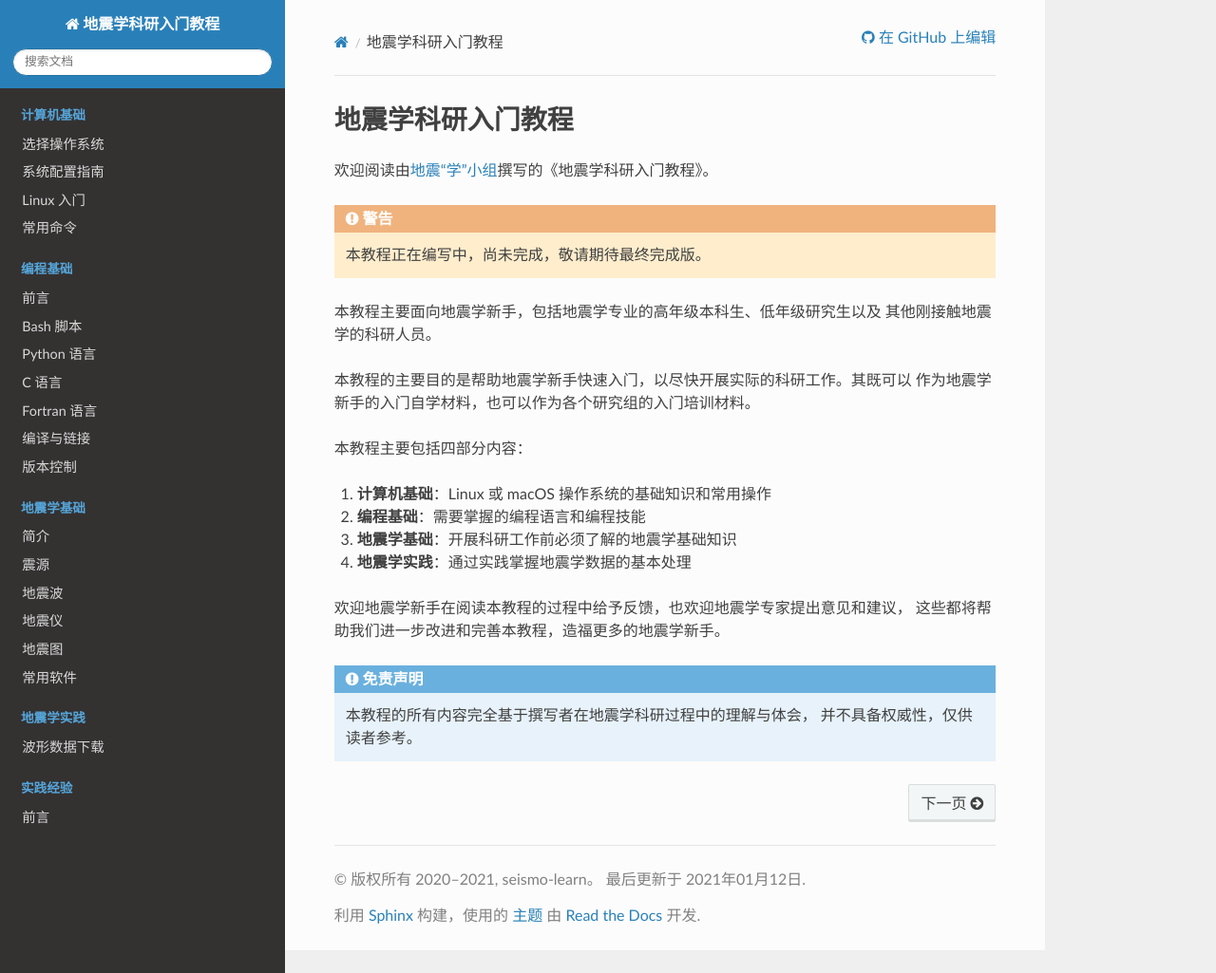
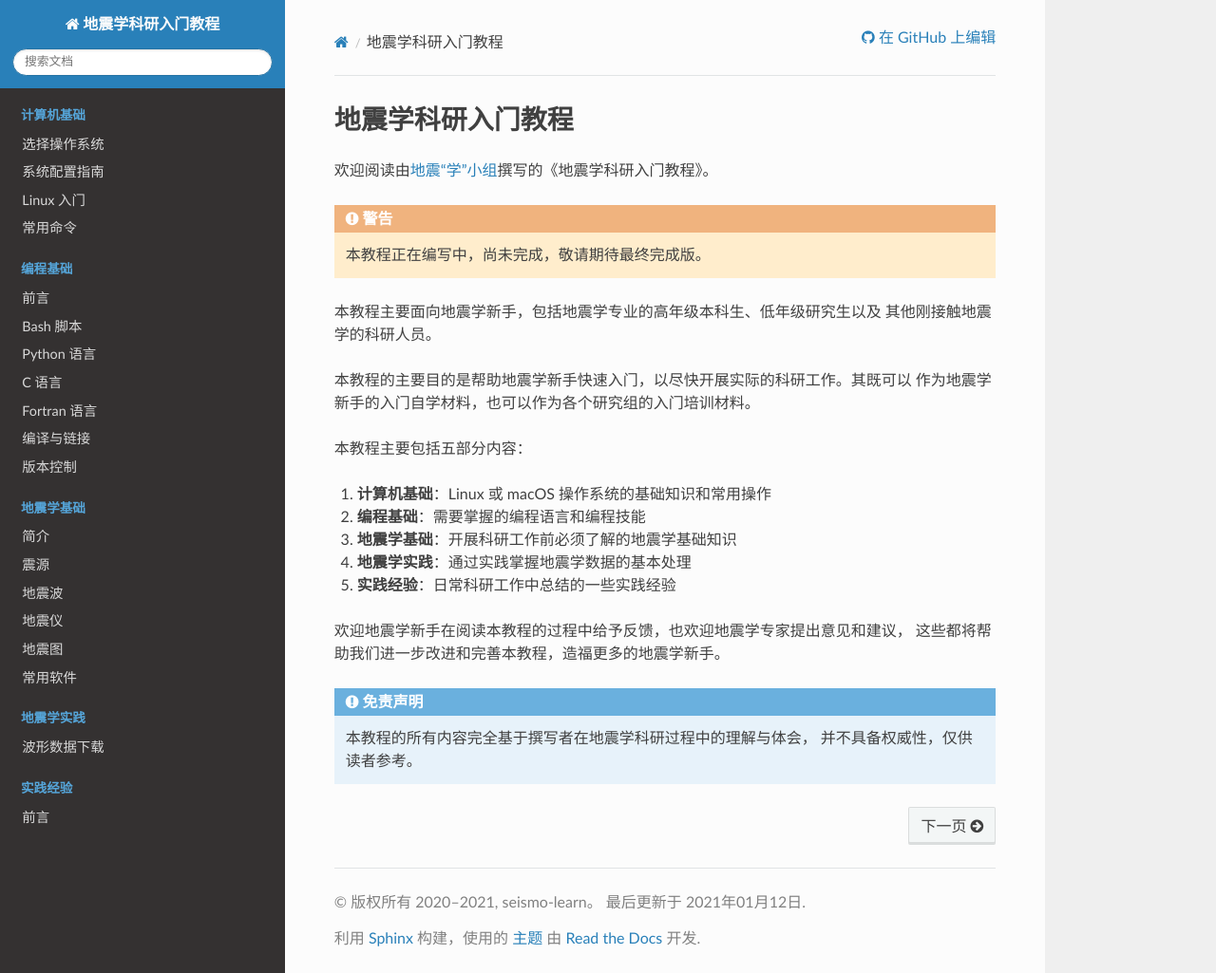
Before and after one commit to seismo-learn/seismology101, a Sphinx documentation site: the page built from source/index.rst, in a window 1280 px wide and 1025 px high. Shown: the whole window at 95% size. Built offline with Sphinx 7.4.7 and the Read the Docs theme 2.0.0, drawn with Linux system fonts in a browser that asks for light colours.

Commit message:
Add description for best practices part

```diff
--- a/source/index.rst
+++ b/source/index.rst
@@ -64,12 +64,13 @@
 本教程的主要目的是帮助地震学新手快速入门，以尽快开展实际的科研工作。其既可以
 作为地震学新手的入门自学材料，也可以作为各个研究组的入门培训材料。
 
-本教程主要包括四部分内容：
+本教程主要包括五部分内容：
 
 1. **计算机基础**\：Linux 或 macOS 操作系统的基础知识和常用操作
 2. **编程基础**\：需要掌握的编程语言和编程技能
 3. **地震学基础**\：开展科研工作前必须了解的地震学基础知识
 4. **地震学实践**\：通过实践掌握地震学数据的基本处理
+5. **实践经验**\ ：日常科研工作中总结的一些实践经验
 
 欢迎地震学新手在阅读本教程的过程中给予反馈，也欢迎地震学专家提出意见和建议，
 这些都将帮助我们进一步改进和完善本教程，造福更多的地震学新手。
```
